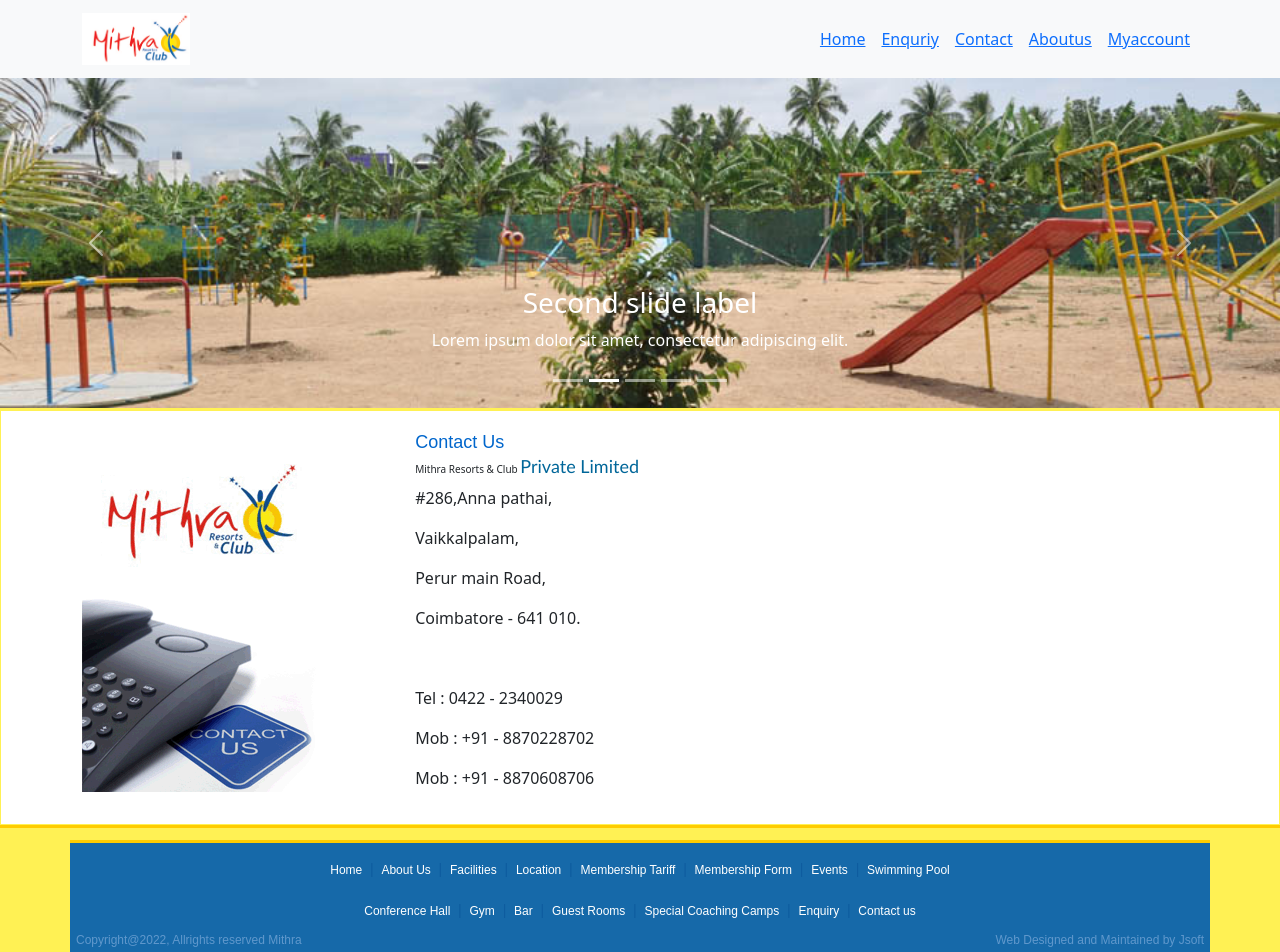
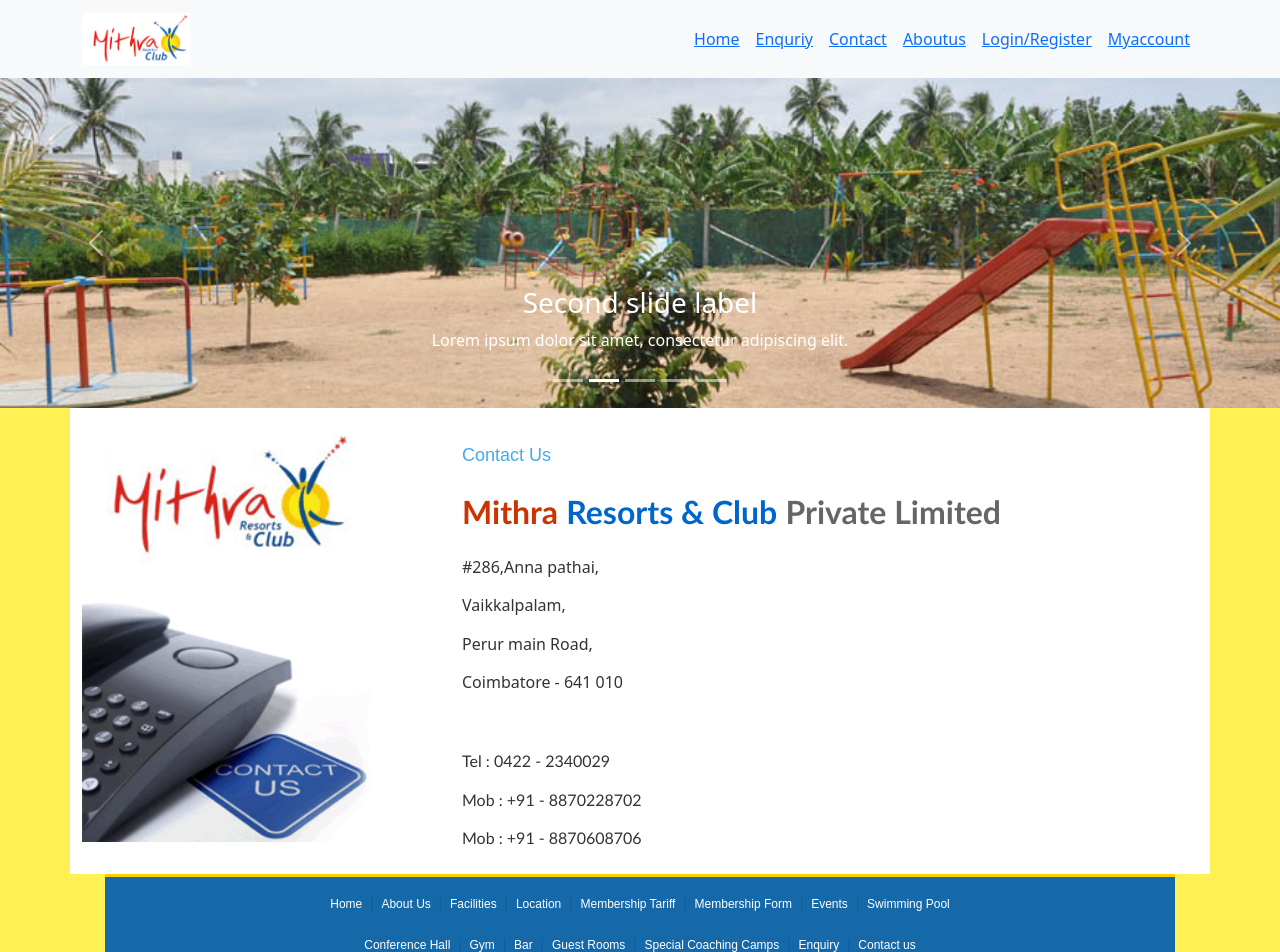
Before and after one commit to Tamilarasan143/new, a React (Create React App) app: page /contact-us in a window 1280 px wide. Shown: the top 952 px of the page. Built offline with nearby package versions, Linux system fonts and the light colour scheme.

Commit message:
narendran

```diff
--- a/src/components/footer/footer.css
+++ b/src/components/footer/footer.css
@@ -17,9 +17,9 @@
 
 
 .Foot{
-    margin-left: 70px;
+    margin-left: 105px;
     margin-top: 0px;
-    margin-right:70px;
+    margin-right:105px;
     margin-bottom: 0px;
     /* width: 100vw; */
      background-image: url("../../assets/images/mithrabg.gif") ;
--- a/src/components/header/header.tsx
+++ b/src/components/header/header.tsx
@@ -27,6 +27,7 @@
                 <Nav.Link ><Link to={'enquiry'}>Enquriy</Link></Nav.Link>
                 <Nav.Link ><Link to={'contact-us'}>Contact</Link></Nav.Link>
                 <Nav.Link ><Link to={'aboutus'}>Aboutus</Link></Nav.Link>
+                <Nav.Link ><Link to={'login'}>Login/Register</Link></Nav.Link>
                 <Nav.Link eventKey={2}><Link to={'myacc'}>Myaccount</Link></Nav.Link>
               </Nav>
             </div>
--- a/src/components/imgPreview/imagePreview.tsx
+++ b/src/components/imgPreview/imagePreview.tsx
@@ -19,7 +19,7 @@
       onHide={() => prop.setShow(false)}
     >
       <Modal.Header closeButton>
-        <Modal.Title>Modal</Modal.Title>
+        <Modal.Title>Spa</Modal.Title>
       </Modal.Header>
       <Modal.Body>
         <ImageGallery items={images} />
--- a/src/pages/aboutuspage.tsx
+++ b/src/pages/aboutuspage.tsx
@@ -7,7 +7,6 @@
 import img1 from "../assets/images/facilitiestariff.jpg";
 import img2 from "../assets/images/membershiptariff.jpg";
 import img3 from "../assets/images/routemap.jpg";
-
 
 export default function AboutusPage() {
   return (
@@ -23,7 +22,7 @@
       >
         <tr>
           <td
-            width="197"
+            width="180"
             height="337"
             valign="top"
             style={{ backgroundColor: "#dbdad9" }}
@@ -77,7 +76,7 @@
               </div>
             </div>
           </td>
-          <td width="1004" valign="top" style={{ backgroundColor: "#FFFFFF" }}>
+          <td width="930" valign="top" style={{ backgroundColor: "#FFFFFF" }}>
             <table width="100%">
               <tr>
                 <td valign="top">
@@ -109,28 +108,37 @@
                   <table width="100%" cellSpacing="0" cellPadding="5">
                     <tr>
                       <td width="32%" height="110">
-                        <div className="nare" style={{ textAlign: "center", width: "200", height: "96" }}>
-                          <img
-                            src={img1}
-                            alt="logo"
-
-                          />
+                        <div
+                          className="nare"
+                          style={{
+                            textAlign: "center",
+                            width: "200",
+                            height: "96",
+                          }}
+                        >
+                          <img src={img1} alt="logo" />
                         </div>
                       </td>
                       <td width="36%">
-                        <div style={{ textAlign: "center",width:"200",height:"96" }}>
-                          <img
-                            src={img2}
-
-                          />
+                        <div
+                          style={{
+                            textAlign: "center",
+                            width: "200",
+                            height: "96",
+                          }}
+                        >
+                          <img src={img2} />
                         </div>
                       </td>
                       <td width="32%">
-                        <div style={{ textAlign: "center",width:"200",height:"96" }}>
-                          <img
-                            src={img3}
-
-                          />
+                        <div
+                          style={{
+                            textAlign: "center",
+                            width: "200",
+                            height: "96",
+                          }}
+                        >
+                          <img src={img3} />
                         </div>
                       </td>
                     </tr>
--- a/src/pages/contactuspage.tsx
+++ b/src/pages/contactuspage.tsx
@@ -1,74 +1,128 @@
-import React from "react";
 import Header from "../components/header/header";
 import NoTransitionExample from "./homepage/carcoual";
 import Footer from "../components/footer/footer";
-import con1 from "../assets/images/contactus.gif"
+import { Button, Col, Container, Figure, Row } from "react-bootstrap";
+import con1 from "../assets/images/contactus.gif";
 
 export default function ContactPage() {
   return (
     <>
       <Header />
       <NoTransitionExample />
+      <Container>
+        <Row>
+          <Col
+            style={{ border: "", backgroundColor: "white", textAlign: "left" }}
+            sm={4}
+          >
+            <Figure>
+              <Figure.Image width={290} height={500} alt="171x200" src={con1} />
+            </Figure>
+          </Col>
+          <Col sm={8}>
+            <Row style={{ border: "", backgroundColor: "white" }}>
+              <Col>
+                <div style={{ alignItems: "left" }}>
+                  <div>
+                    <h3
+                      style={{
+                        textAlign: "left",
+                        marginTop: "5%",
+                        color: "#42AAF0",
+                        fontFamily: "Arial, Helvetica, sans-serif",
+                        fontSize: "18px",
+                      }}
+                    >
+                      Contact Us
+                    </h3>
+                  </div>
 
-      <tr>
-        <td>
-          <div id="fadeshow1"></div>
-        </td>
-      </tr>
-      <tr>
-        <td height="337" valign="top">
-          <table width="100%" cellSpacing="0" cellPadding="0"  >
-            <tr style={{ backgroundColor: "#FFFFFF"}}>
-              <td width="31%" height="357">
-                <img
-                  src={con1}
-                  width="234"
-                  height="350"
-                />
-              </td>
-              <td width="69%">
-                <table width="94%" cellSpacing="0" cellPadding="3">
-                  <tr>
-                    <td height="351" valign="top">
-                      <div className="padding" style={{textAlign:'left'}}>
-                        <div className="pageTitle">Contact Us</div>
-                        <h2 className="style2">
-                          Mithra{" "}
-                          <span className="style3">Resorts &amp; Club</span>{" "}
-                          <span className="style4">Private Limited</span>
-                        </h2>
-                        <p className="style5">#286,Anna pathai,</p>
-                        <p className="style5">Vaikkalpalam,</p>
-                        <p className="style5">Perur main Road,</p>
-                        <p className="style5">Coimbatore - 641 010.</p>
-                        <p className="style5">&nbsp;</p>
-                        <p className="style5">Tel : 0422 - 2340029</p>
-                        <p className="style5">Mob : +91 - 8870228702</p>
-                        <p className="style5">Mob : +91 - 8870608706</p>
-                      </div>
-                    </td>
-                  </tr>
-                </table>
-              </td>
-            </tr>
-          </table>
-        </td>
-      </tr>
-      <tr>
-        <td className="ftbrd">
-          <table
-            width="99%"
-            align="center"
-            cellPadding="5"
-            cellSpacing="0"
-            className="toplink"
-          >
-            <tr>
-              <td colSpan={2}> </td>
-            </tr>
-          </table>
-        </td>
-      </tr>
+                  <div>
+                    <h2
+                      style={{
+                        textAlign: "left",
+                        fontFamily: "Trebuchet MS",
+                        marginBlockStart: "0.83em",
+                        marginBlockEnd: "0.83em",
+                        marginInlineStart: "0px",
+                        marginInlineEnd: "0px",
+                      }}
+                    >
+                      <span
+                        style={{
+                          color: "#CC3300",
+                          fontWeight: "bold",
+                          fontSize: "1em",
+                        }}
+                      >
+                        Mithra
+                      </span>{" "}
+                      <span
+                        style={{
+                          color: "#0066CC",
+                          fontWeight: "bold",
+                          fontSize: "1em",
+                        }}
+                      >
+                        Resorts & Club
+                      </span>{" "}
+                      <span
+                        style={{
+                          color: "#666666",
+                          fontWeight: "bold",
+                          fontSize: "1em",
+                        }}
+                      >
+                        Private Limited
+                      </span>
+                    </h2>
+                  </div>
+
+
+                  <div>
+                    <h6 style={{ textAlign: "left", color: "#333333" }}>
+                      <p>
+                        #286,Anna pathai,
+                        <br />
+                        <br />
+                        Vaikkalpalam,
+                        <br />
+                        <br />
+                        Perur main Road,
+                        <br />
+                        <br />
+                        Coimbatore - 641 010
+                      </p>
+                    </h6>
+                  </div>
+                  <br />
+
+                  <div>
+                    <h6
+                      style={{
+                        textAlign: "left",
+                        color: "#333333",
+                        fontFamily: "Trebuchet MS",
+                      }}
+                    >
+                      <br />
+                      Tel : 0422 - 2340029
+                      <br />
+                      <br />
+                      Mob : +91 - 8870228702
+                      <br />
+                      <br />
+                      Mob : +91 - 8870608706
+                      <br />
+                      <br />
+                    </h6>
+                  </div>
+                </div>
+              </Col>
+            </Row>
+          </Col>
+        </Row>
+      </Container>
 
       <Footer />
     </>
--- a/src/pages/homepage/homepage.tsx
+++ b/src/pages/homepage/homepage.tsx
@@ -7,11 +7,15 @@
 
 export default function HomePage() {
   return (
-    <>
+    <div
+    style={{
+      backgroundColor:"white"
+    }}
+    >
       <Header />
       <NoTransitionExample />
       <Main />
       <Footer />
-    </>
+    </div>
   );
 }
```
Also changed, not shown: src/pages/enquriypage.tsx (+104 -52 lines), src/pages/homepage/main.tsx (+102 -46 lines).
